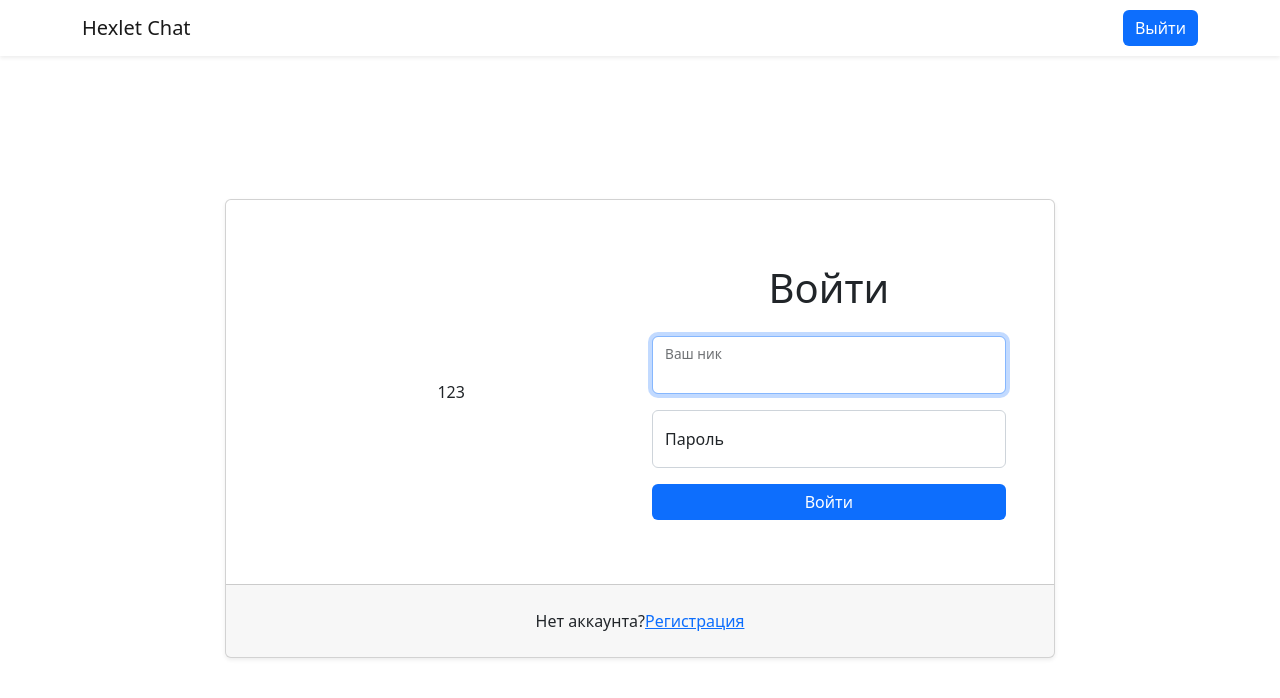
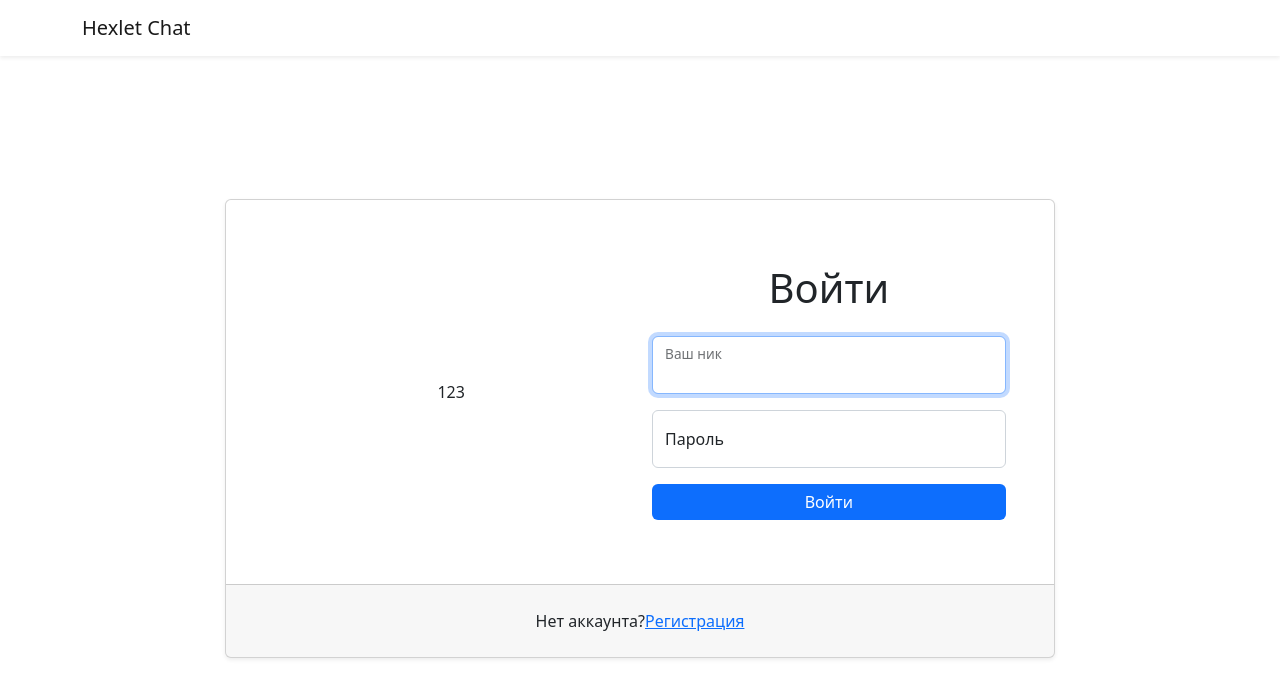
Before and after one commit to maddclif24/frontend-project-12, a React (Create React App) app in the folder frontend/: page /login in a window 1280 px wide. Shown: the top 698 px of the page. Built offline with nearby package versions, Linux system fonts and the light colour scheme; no server answers; sample sign-in values are in the browser's storage.

Commit message:
Fix the bug of render button logout v2

```diff
--- a/frontend/src/components/HeaderNavbar.jsx
+++ b/frontend/src/components/HeaderNavbar.jsx
@@ -1,17 +1,18 @@
 import React from 'react';
 import { Button, Navbar as BootstrapNavbar } from 'react-bootstrap';
-import { Link } from 'react-router-dom';
+import { Link, useLocation } from 'react-router-dom';
 import { useTranslation } from 'react-i18next';
 import useAuth from '../hooks/index.jsx';
 
 const Navbar = () => {
   const { logOut, user } = useAuth();
   const { t } = useTranslation();
+  const location = useLocation();
   return (
     <BootstrapNavbar bg="white" expand="lg" className="shadow-sm">
       <div className="container">
         <BootstrapNavbar.Brand as={Link} to="/">Hexlet Chat</BootstrapNavbar.Brand>
-        { user ? <Button onClick={logOut}>{t('chatPage.log_out')}</Button> : null }
+        { user && location.pathname === '/' ? <Button onClick={logOut}>{t('chatPage.log_out')}</Button> : null }
       </div>
     </BootstrapNavbar>
   );
```
